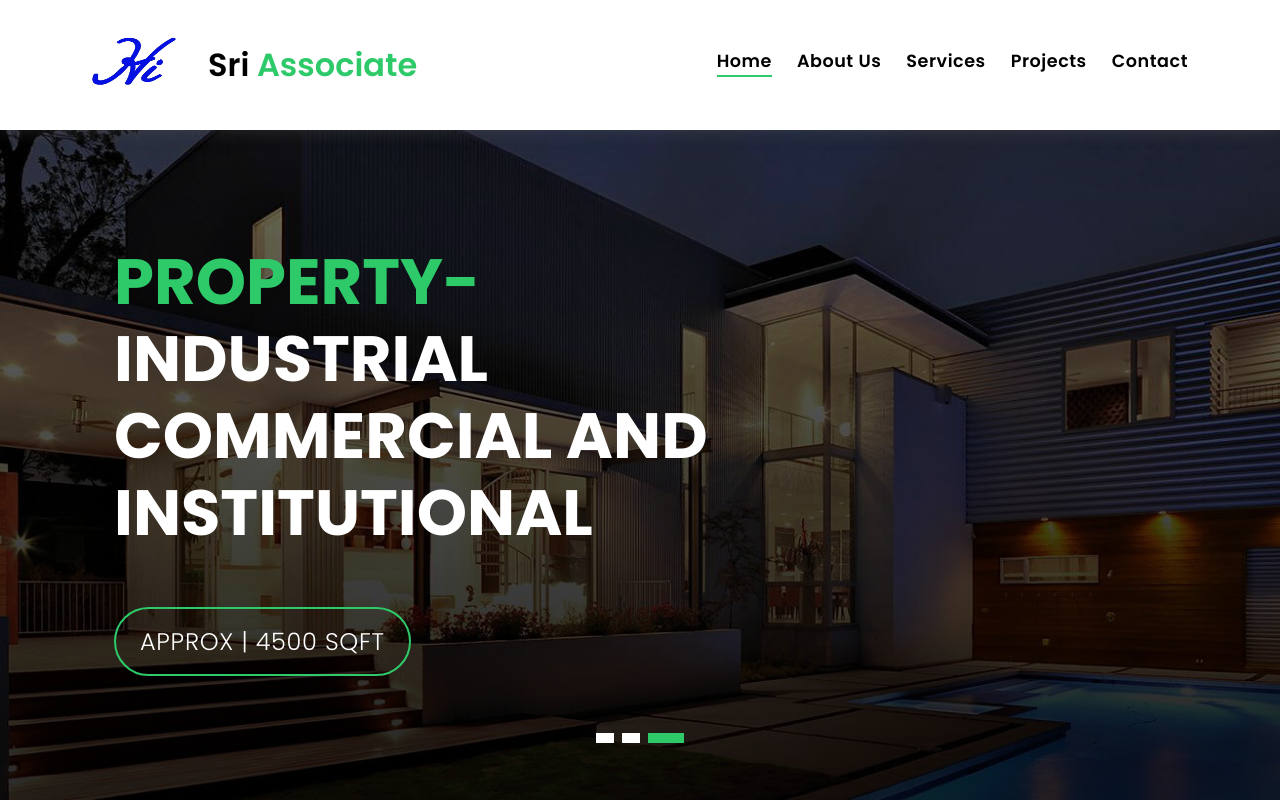
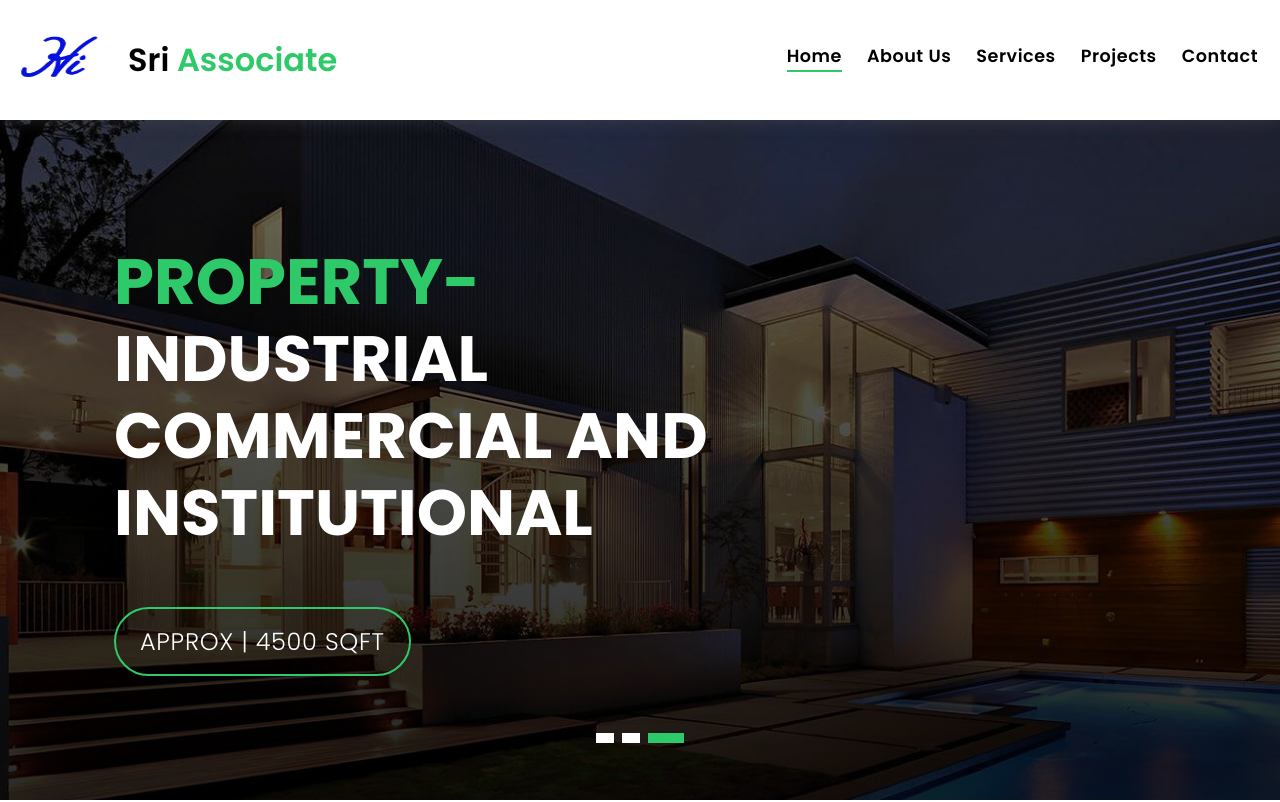
Before and after one commit to Satnee/demo, a plain HTML site: page index.html in a window 1280 px wide. Shown: the top 802 px of the page. Drawn offline with Linux system fonts and the light colour scheme.

Commit message:
Add files via upload

```diff
--- a/index.html
+++ b/index.html
@@ -39,7 +39,7 @@
     <!-- ======= Header/Navbar ======= -->
 
         <nav class="navbar navbar-default navbar-trans navbar-expand-lg fixed-top">
-            <div class="container">
+            <div class="container-fluid">
 
                 <button class="navbar-toggler collapsed" type="button" data-bs-toggle="collapse" data-bs-target="#navbarDefault" aria-controls="navbarDefault" aria-expanded="false" aria-label="Toggle navigation">
                     <span></span>
@@ -48,7 +48,7 @@
                 </button>
 
                 <a class="navbar-brand" href="#">
-                    <img src="assets/img/logo.jpg" width="110" height="70" alt="Logo">
+                    <img src="assets/img/logo.jpg" width="100" height="60" alt="Logo">
                 </a>
 
                 <a class="navbar-brand text-brand" href="index.html">Sri <span class="color-b">Associate</span></a>
@@ -100,7 +100,6 @@
         <!-- End Header/Navbar -->
         <!-- ======= Intro Section ======= -->
         <div class="intro intro-carousel swiper position-relative">
-
             <div class="swiper-wrapper">
 
                 <div class="swiper-slide carousel-item-a intro-item bg-image" style="background-image: url(assets/img/slide-1.jpg)">
@@ -188,7 +187,7 @@
 
             <!-- ======= About Us ======= -->
             <section id="about" class="section-services section-t8">
-                <div class="container">
+                <div class="container wow fadeInUp" >
                     <div class="row">
                         <div class="col-md-12">
                             <div class="title-wrap d-flex justify-content-between">
@@ -335,12 +334,14 @@
                                 <div class="title-box">
                                     <h2 class="title-a">Latest Properties</h2>
                                 </div>
+                                <!--
                                 <div class="title-link">
                                     <a href="property-grid.html">
                                         All Property
                                         <span class="bi bi-chevron-right"></span>
                                     </a>
                                 </div>
+                                    -->
                             </div>
                         </div>
                     </div>
@@ -769,12 +770,14 @@
                                 <div class="title-box">
                                     <h2 class="title-a">Latest News</h2>
                                 </div>
+                                <!--
                                 <div class="title-link">
                                     <a href="blog-grid.html">
                                         All News
                                         <span class="bi bi-chevron-right"></span>
                                     </a>
                                 </div>
+                                    -->
                             </div>
                         </div>
                     </div>
```
